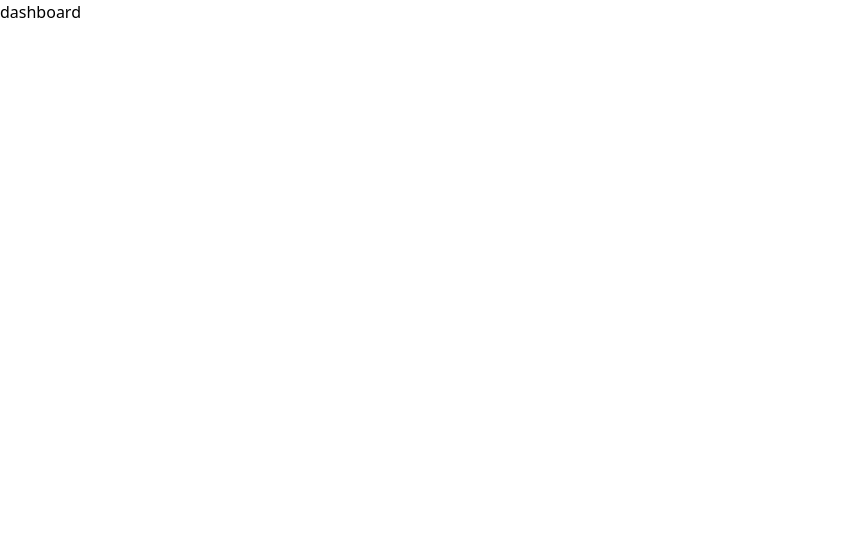
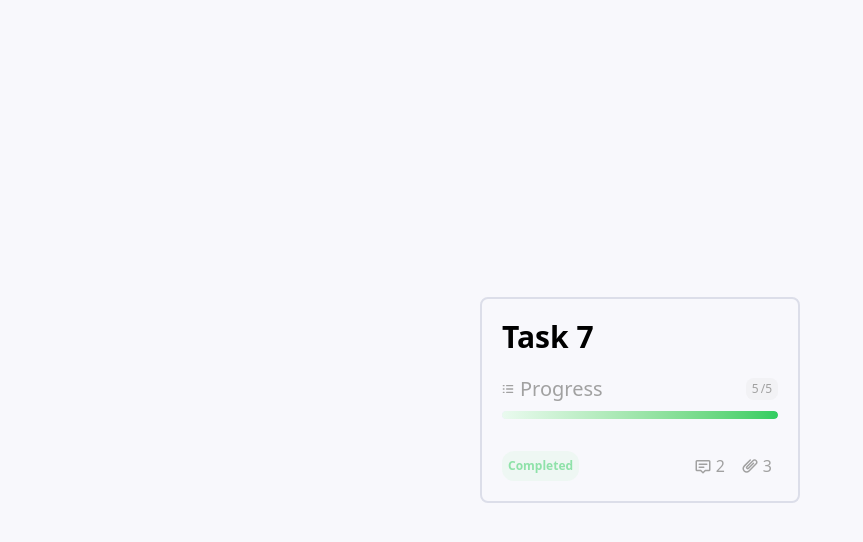
Before and after one commit to Hablu-Programmer-Team/HP-Team, a React (Vite) app: page /dashboard in a window 1280 px wide. Shown: the top 542 px of the page, without its empty margins (0-863 px from the left). Built offline with nearby package versions, Linux system fonts and the light colour scheme.

Commit message:
feat: integrate Deadline component and enhance Card functionality in Dashboard

```diff
--- a/src/components/pages/dashboard.tsx
+++ b/src/components/pages/dashboard.tsx
@@ -1 +1,14 @@
-export const Dashboard = () => <div>dashboard</div>;
+import { Card } from "../team/Eyachir";
+
+export const Dashboard = () => (
+  <div>
+    <Card
+      taskName="Task 7"
+      completed={5}
+      total={5}
+      deadline={0.0004}
+      comments={2}
+      shares={3}
+    />
+  </div>
+);
--- a/src/components/team/Eyachir/card.tsx
+++ b/src/components/team/Eyachir/card.tsx
@@ -1,6 +1,7 @@
 import { cn } from "@/lib/utils/cn";
-import { FC, useEffect, useState } from "react";
+import { FC } from "react";
 import { CSButton, ZoomOnHover } from ".";
+import { Deadline } from "./deadline";
 import { CommentIcon, ProgressIcon, ShareIcon } from "./icons";
 
 interface CardProps {
@@ -12,70 +13,11 @@ interface CardProps {
   shares: number;
 }
 
-export const Card: FC<CardProps> = ({
-  taskName,
-  completed,
-  total,
-  deadline,
-  comments,
-  shares,
-}) => {
+const CSIcons = [{ Icon: CommentIcon }, { Icon: ShareIcon }];
+export const Card: FC<CardProps> = (props) => {
+  const { taskName, completed, total, ...others } = props;
+  const { deadline, comments, shares } = others;
   const progressPercentage = (completed / total) * 100;
-  const [timeLeft, setTimeLeft] = useState("");
-  const [timeColor, setTimeColor] = useState("");
-
-  useEffect(() => {
-    const storageKey = `deadline_${taskName}`;
-
-    const storedDeadline =
-      localStorage.getItem(storageKey) ||
-      (localStorage.setItem(
-        storageKey,
-        (Date.now() + deadline * 86400000).toString()
-      ),
-      localStorage.getItem(storageKey)!);
-
-    const deadlineTimestamp = parseInt(storedDeadline, 10);
-
-    const updateTimer = () => {
-      const timeDiff = deadlineTimestamp - Date.now();
-      const percentageLeft = (timeDiff / (deadline * 86400000)) * 100;
-
-      if (completed === total)
-        return (
-          setTimeLeft("Completed"),
-          setTimeColor("bg-success-200/30 text-success-500/50")
-        );
-      if (timeDiff <= 0)
-        return (
-          setTimeLeft("Incomplete"),
-          setTimeColor("bg-error-200/30 text-error-500/50")
-        );
-
-      const format = (n: number) => n.toString().padStart(2, "0");
-      setTimeLeft(
-        `${
-          Math.floor(timeDiff / 86400000)
-            ? `${Math.floor(timeDiff / 86400000)}D`
-            : ""
-        } ${format(Math.floor((timeDiff % 86400000) / 3600000))}:${format(
-          Math.floor((timeDiff % 3600000) / 60000)
-        )}:${format(Math.floor((timeDiff % 60000) / 1000))}`
-      );
-
-      setTimeColor(
-        percentageLeft > 65
-          ? "bg-success-200/30 text-success-500/50"
-          : percentageLeft > 30
-          ? "bg-pending-200/30 text-pending-500/50"
-          : "bg-error-200/30 text-error-500/50"
-      );
-    };
-
-    updateTimer();
-    const timer = setInterval(updateTimer, 1000);
-    return () => clearInterval(timer);
-  }, [completed, total, taskName]);
 
   return (
     <div className="flex justify-center items-center min-h-screen bg-neutral-background">
@@ -119,26 +61,19 @@ export const Card: FC<CardProps> = ({
             </div>
           </div>
           <div className="flex justify-between items-center">
-            <p
-              className={cn(
-                `p-1.5 text-[12px] font-bold rounded-xl`,
-                timeColor,
-                ZoomOnHover
-              )}
-              title="Time Left"
-            >
-              {timeLeft}
-            </p>
+            <Deadline
+              completed={completed}
+              total={total}
+              deadline={deadline}
+              taskName={taskName}
+            />
 
             <div className="flex gap-1">
-              {[
-                { Icon: CommentIcon, count: comments },
-                { Icon: ShareIcon, count: shares },
-              ].map(({ Icon, count }, i) => (
+              {CSIcons.map(({ Icon }, i) => (
                 <div key={i} className={cn("group", ZoomOnHover, CSButton)}>
                   <Icon className="text-neutral-400 group-hover:text-neutral-600" />
                   <span className="text-neutral-400 group-hover:text-neutral-600">
-                    {count}
+                    {i === 0 ? comments : shares}
                   </span>
                 </div>
               ))}
--- /dev/null
+++ b/src/components/team/Eyachir/deadline.tsx
@@ -0,0 +1,83 @@
+import { cn } from "@/lib/utils/cn";
+import { FC, useEffect, useState } from "react";
+import { ZoomOnHover } from ".";
+
+interface TimeLeftProps {
+    taskName: string;
+    completed: number;
+    total: number;
+    deadline: number;
+}
+
+export const Deadline: FC<TimeLeftProps> = ({ taskName, completed, total, deadline,
+}) => {
+    const [timeLeft, setTimeLeft] = useState("");
+    const [timeColor, setTimeColor] = useState("");
+
+    useEffect(() => {
+        const storageKey = `deadline_${taskName}`;
+
+        const storedDeadline =
+            localStorage.getItem(storageKey) ||
+            (localStorage.setItem(
+                storageKey,
+                (Date.now() + deadline * 86400000).toString()
+            ),
+                localStorage.getItem(storageKey)!);
+
+        const deadlineTimestamp = parseInt(storedDeadline, 10);
+
+        const updateTimer = () => {
+            const timeDiff = deadlineTimestamp - Date.now();
+            const percentageLeft = (timeDiff / (deadline * 86400000)) * 100;
+
+            if (completed === total)
+                return (
+                    setTimeLeft("Completed"),
+                    setTimeColor("bg-success-200/30 text-success-500/50")
+                );
+            if (timeDiff <= 0)
+                return (
+                    setTimeLeft("Incomplete"),
+                    setTimeColor("bg-error-200/30 text-error-500/50")
+                );
+
+            const format = (n: number) => n.toString().padStart(2, "0");
+            setTimeLeft(
+                `${Math.floor(timeDiff / 86400000)
+                    ? `${Math.floor(timeDiff / 86400000)}D`
+                    : ""
+                } ${format(Math.floor((timeDiff % 86400000) / 3600000))}:${format(
+                    Math.floor((timeDiff % 3600000) / 60000)
+                )}:${format(Math.floor((timeDiff % 60000) / 1000))}`
+            );
+
+            setTimeColor(
+                percentageLeft > 65
+                    ? "bg-success-200/30 text-success-500/50"
+                    : percentageLeft > 30
+                        ? "bg-pending-200/30 text-pending-500/50"
+                        : "bg-error-200/30 text-error-500/50"
+            );
+        };
+
+        updateTimer();
+        const timer = setInterval(updateTimer, 1000);
+        return () => clearInterval(timer);
+    }, [completed, total, taskName]);
+
+    return (
+        <div>
+            <p
+                className={cn(
+                    `p-1.5 text-[12px] font-bold rounded-xl`,
+                    timeColor,
+                    ZoomOnHover
+                )}
+                title="Time Left"
+            >
+                {timeLeft}
+            </p>
+        </div>
+    );
+};
```
